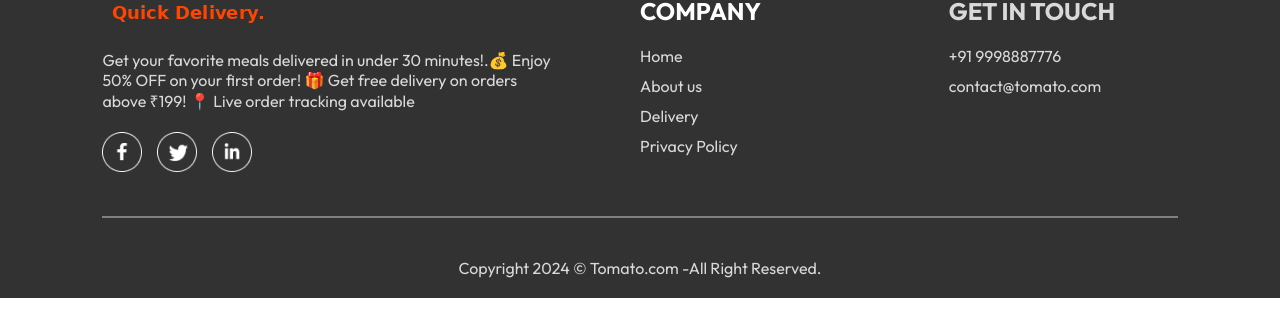
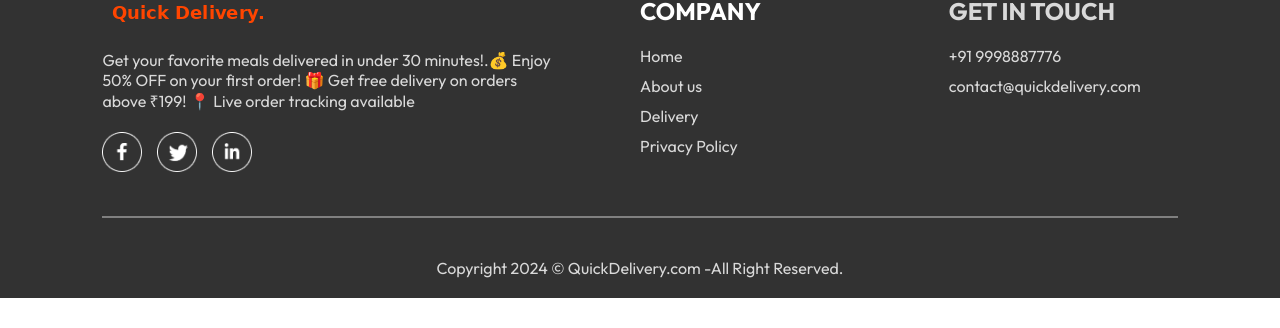
Before and after one commit to pamu-pravalli/food-del, a React (Vite) app in the folder frontend/: page /myorders in a window 1280 px wide. Shown: the part 376-704 px from the top of the page. Built offline with nearby package versions, Linux system fonts and the light colour scheme; no server answers.

Commit message:
Updated code with changes

```diff
--- a/frontend/src/components/Footer/Footer.jsx
+++ b/frontend/src/components/Footer/Footer.jsx
@@ -26,12 +26,12 @@
             <h2>GET IN TOUCH</h2>
             <ul>
                 <li>+91 9998887776</li>
-                <li>contact@tomato.com</li>
+                <li>contact@quickdelivery.com</li>
             </ul>
         </div>
       </div>
       <hr/>
-      <p className="footer-copyright">Copyright 2024 © Tomato.com -All Right Reserved.</p>
+      <p className="footer-copyright">Copyright 2024 © QuickDelivery.com -All Right Reserved.</p>
     </div>
   )
 }
```
